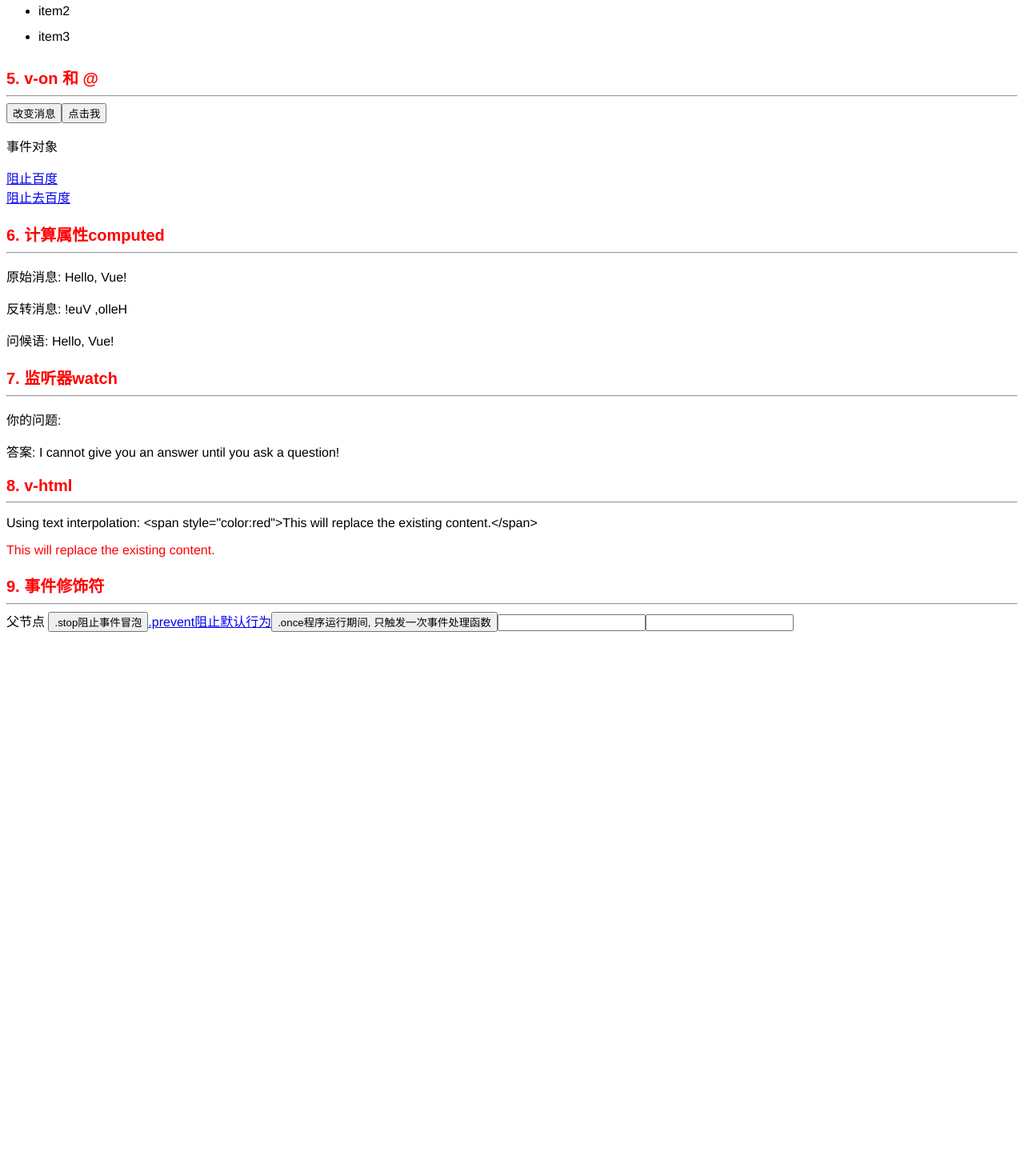
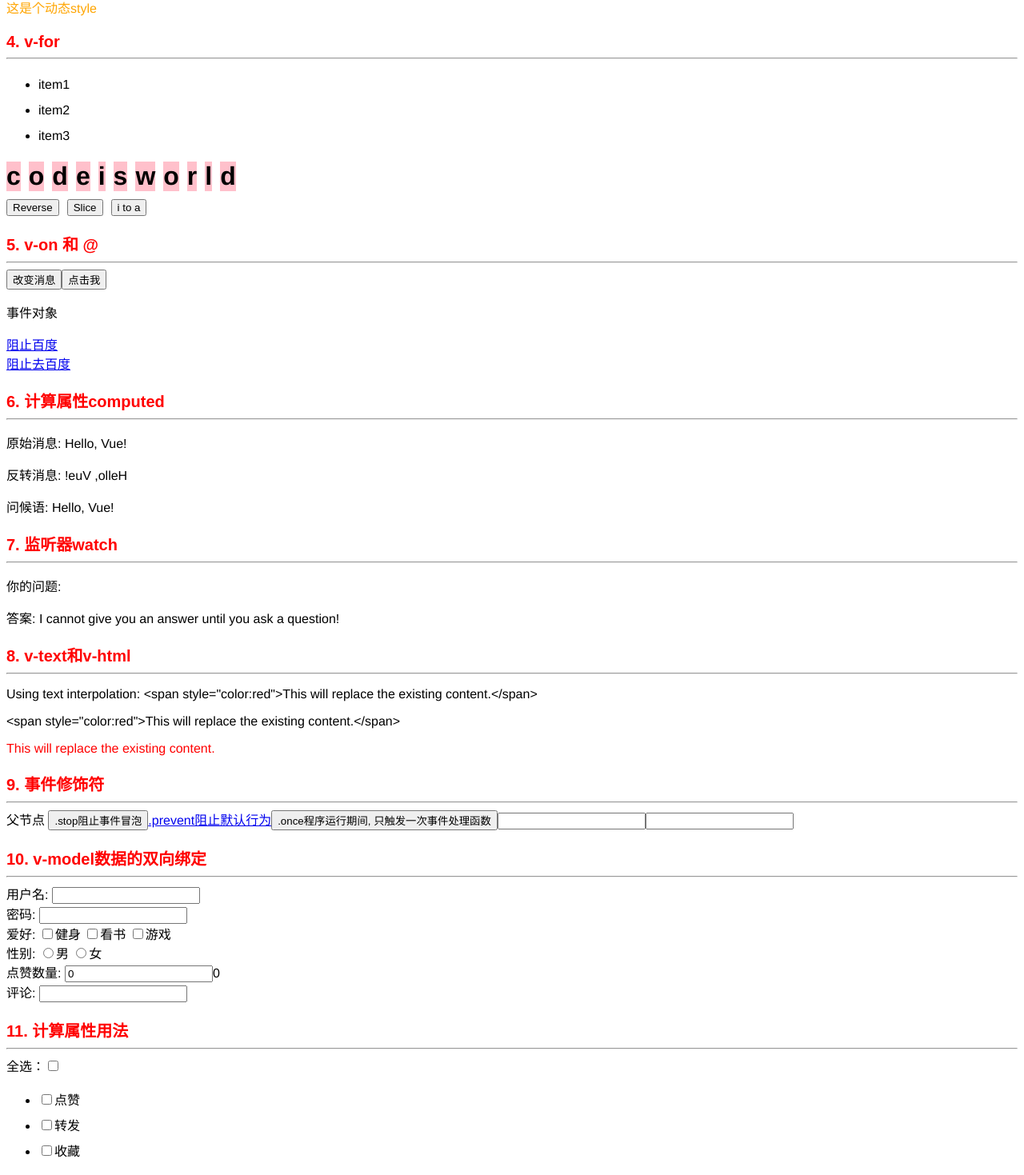
Before and after one commit to xuzepei/vue, a Vue app in the folder my-vue-app/: page / in a window 1280 px wide. Shown: the part 654-2123 px from the top of the page at 80% size. Before the commit the page ends 1452 px from the top, so only its background shows below. Built offline with nearby package versions, Linux system fonts and the light colour scheme.

Commit message:
no message

```diff
--- a/my-vue-app/src/App.vue
+++ b/my-vue-app/src/App.vue
@@ -1,5 +1,5 @@
 <template>
-  <!-- <img alt="Vue logo" src="./assets/logo.png" width="100" height="100"> -->
+  <img alt="Vue logo" src="./assets/logo.png" width="100" height="100">
   <MyHelloWorld/>
 </template>
 
--- a/my-vue-app/src/components/MyHelloWorld.vue
+++ b/my-vue-app/src/components/MyHelloWorld.vue
@@ -24,6 +24,14 @@
         <ul>
             <li v-for="item in items" :key="item.id">{{ item.name }}</li>
         </ul>
+        <div class="v-for-row">
+            <span class="v-for-row-item" v-for="(value, index) in items2" :key="index">{{ value }}</span>
+        </div>
+        <div class="v-for-buttons">
+            <button @click="clickedReverseBtn">Reverse</button>
+            <button @click="clickedSliceBtn">Slice</button>
+            <button @click="clickedChangeBtn">{{isChanged ? "a to i" : "i to a"}}</button>
+        </div>
 
         <div class="title-div" v-pre>5. v-on 和 @</div>
         <hr>
@@ -50,10 +58,11 @@
             <p>答案: {{ answer }}</p>
         </div>
 
-        <div class="title-div" v-pre>8. v-html</div>
+        <div class="title-div" v-pre>8. v-text和v-html</div>
         <hr>
         <div>
             <p>Using text interpolation: {{ rawHtml }}</p>
+            <p v-text="rawHtml"></p>
             <p v-html="rawHtml"></p>
         </div>
         <div class="title-div" v-pre>9. 事件修饰符</div>
@@ -66,6 +75,48 @@
                 <input type="text" @keydown.enter="enterFun" @keydown.esc="escFun"/>
                 <input type="text" @keydown.esc="escFun" />
             </div>
+        </div>
+        <div class="title-div" v-pre>10. v-model数据的双向绑定</div>
+        <hr>
+        <div>
+            <span>用户名: </span>
+            <input type="text" v-model="username" />
+        </div>
+        <div>
+            <span>密码: </span>
+            <input type="password" v-model="password" />
+        </div>
+        <div>
+            <span>爱好: </span>
+            <input type="checkbox" v-model="hobbies" value="workout" />健身
+            <input type="checkbox" v-model="hobbies" value="reading" />看书
+            <input type="checkbox" v-model="hobbies" value="game" />游戏
+        </div>
+        <div>
+            <span>性别: </span>
+            <input type="radio" v-model="gender" value="male" />男
+            <input type="radio" v-model="gender" value="female" />女
+        </div>
+        <div>
+            <span>点赞数量: </span>
+            <input type="text" v-model.number="praize"/>{{ praize }}
+        </div>
+        <div>
+            <span>评论: </span>
+            <input type="text" v-model.trim="comment"/>
+        </div>
+
+        <div class="title-div" v-pre>11. 计算属性用法</div>
+        <hr>
+        <div>
+            <span>全选：</span>
+            <input type="checkbox" v-model="selectAll"/>
+            <ul>
+                <li v-for="(val, index) in selectionArray" :key="index">
+                    <input type="checkbox" v-model="val.selected"/>
+                    <span>{{ val.name }}</span>
+                </li>
+            </ul>
         </div>
     </div>
 </template>
@@ -98,6 +149,23 @@ li {
     color: green;
 }
 
+.v-for-row {
+  display: flex;
+  flex-direction: row;
+}
+
+.v-for-row-item {
+  font-size: 32px;
+  font-weight: bold;
+  margin-right: 10px;
+  background-color: pink;
+}
+
+.v-for-buttons button {
+    margin-right: 10px;
+    margin-top: 10px;
+}
+
 </style>
 
 <script>
@@ -115,6 +183,7 @@ export default {
             {id: 1, name: "item1"},
             {id: 2, name: "item2"},
             {id: 3, name: "item3"}],
+            items2: ["c", "o", "d", "e", "i", "s", "w", "o", "r", "l", "d"],
             question: '',
             answer: 'I cannot give you an answer until you ask a question!',
             rawHtml: '<span style="color:red">This will replace the existing content.</span>',
@@ -126,7 +195,16 @@ export default {
             isDynamicClass: {
                 green_class: true
             },
-            dynaimcColor: "orange"
+            dynaimcColor: "orange",
+            username: "",
+            password: "",
+            hobbies: [],
+            gender: "",
+            praize: 0,
+            comment: "",
+            isSliced: false,
+            isChanged: false,
+            selectionArray: [ {name: "点赞", selected: false}, {name: "转发", selected: false}, {name: "收藏", selected: false}],
         };
     },
     computed: {
@@ -135,6 +213,31 @@ export default {
         },
         greeting() {
             return `Hello, ${this.name}!`;
+        },
+
+        selectAll: {
+            set(value) {
+                console.log("selectAll.set:" + value)
+                this.selectionArray.forEach(obj => {obj.selected = value});
+            },
+            get() {
+
+                var selected = true
+                let outsideVar = 0
+                this.selectionArray.forEach((obj, index) => {
+                    console.log(index + ". obj.selected is: " + obj.selected)
+                     selected = (obj.selected === true);
+
+                    if (obj.selected) {
+                        outsideVar++;
+                    }
+                });
+
+                console.log("selected: " + selected);
+                console.log("outsideVar: " + outsideVar);
+                return selected
+                //return this.selectionArray.every(obj => {obj.selected === true});
+            }
         }
     },
     watch: {
@@ -154,7 +257,9 @@ export default {
         },
 
         handleClick() {
-            alert('按钮被点击了');
+            //alert('按钮被点击了');
+            console.log(this.hobbies);
+            console.log(this.gender);
         },
 
         getAnswer() {
@@ -191,6 +296,31 @@ export default {
 
         escFun() {
             console.log("escFun");
+        },
+
+        clickedReverseBtn() {
+            this.items2.reverse();
+        },
+
+        clickedSliceBtn() {
+            if (this.isSliced == false) {
+                let array = this.items2.slice(0, 4);
+                this.items2 = array;
+                this.isSliced = true
+            } else {
+                this.items2 = ["c", "o", "d", "e", "i", "s", "w", "o", "r", "l", "d"];
+                this.isSliced = false
+            }
+        },
+
+        clickedChangeBtn() {
+            if (this.isChanged) {
+                this.isChanged = !this.isChanged;
+                this.items2[4] = "i"
+            } else {
+                this.isChanged = !this.isChanged;
+                this.items2[4] = "a"
+            }
         }
     }
 };
--- a/my-vue-app/src/main.js
+++ b/my-vue-app/src/main.js
@@ -1,5 +1,8 @@
-import { createApp } from 'vue'
+import {createApp } from 'vue'
 import App from './App.vue'
+
+//Vue3.0 Filters are deprecated.
+//Vue.filter("reverse", (value, argument)=> { value.split("").reverse().join(argument); })
 
 const app = createApp(App)
 app.mount('#app')
```
